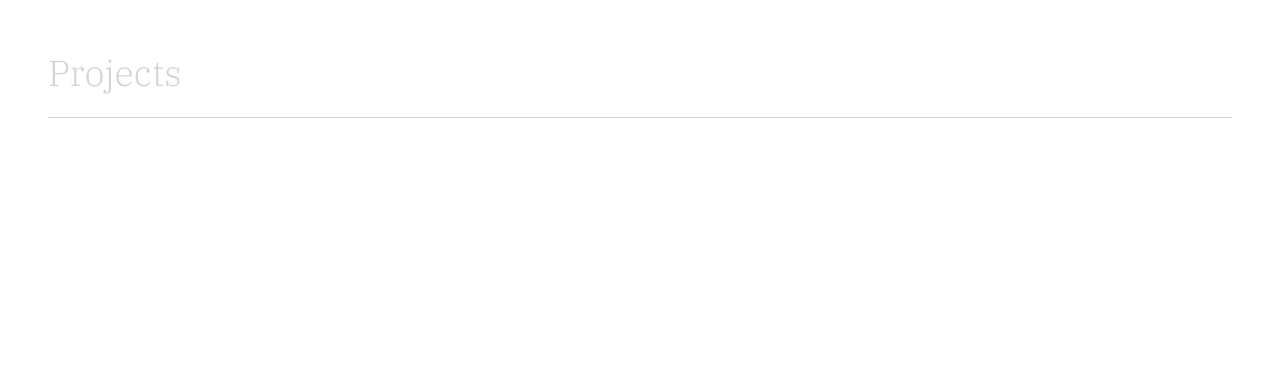
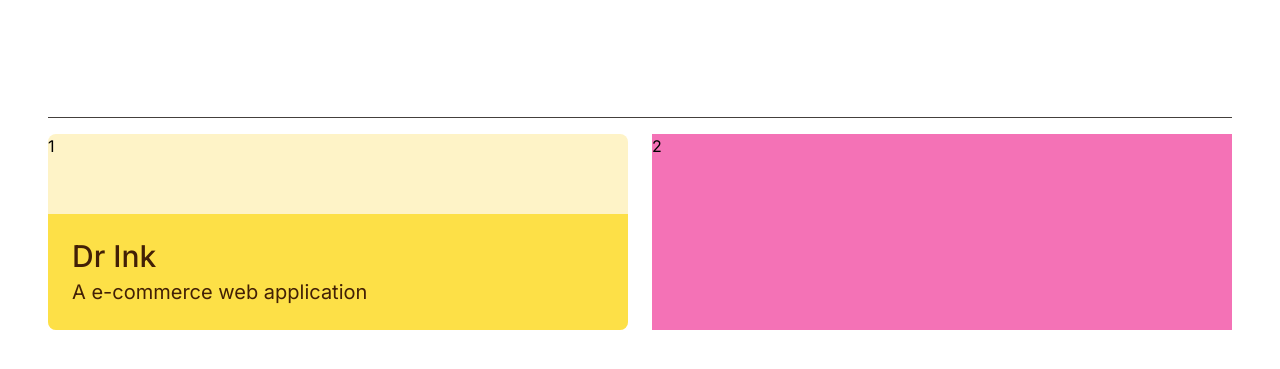
Before and after one commit to amarmanhala/infiniteloop, a Next.js app: page / in a window 1280 px wide. Shown: the part 307-676 px from the top of the page. Built offline with nearby package versions, Linux system fonts and the light colour scheme.

Commit message:
Add work cards

```diff
--- a/src/app/globals.css
+++ b/src/app/globals.css
@@ -23,3 +23,12 @@ body {
   --tweet-border: 1px solid #404040 !important;
   --tweet-bg-color-hover: #000 !important;
 }
+
+.popup {
+  position: absolute;
+  background-color: #333;
+  color: #fff;
+  padding: 5px;
+  border-radius: 5px;
+  z-index: 999;
+}
--- a/src/app/page.tsx
+++ b/src/app/page.tsx
@@ -1,6 +1,7 @@
 import Image from "next/image";
 import Link from "next/link";
 import { Inter, IBM_Plex_Serif } from "next/font/google";
+import Popup from "./components/Popup";
 
 const ibmPlexSerif = IBM_Plex_Serif({ weight: ["300"], subsets: ["latin"] });
 
@@ -9,18 +10,36 @@ export default function Home() {
     <main className="flex min-h-screen flex-col px-6 py-8 sm:px-6 sm:py-6">
       <section className="">
         <h1 className="text-5xl text-white font-regular leading-tight">
-        Hello, I&apos;m Amarpreet Singh, a software developer and designer based in chilly Toronto. I spend my time to crafting delightful software solutions that help companies grow their businesses.
-
+          Hello, I&apos;m Amarpreet Singh, a software developer and designer
+          based in chilly Toronto. I spend my time to crafting delightful
+          software solutions that help companies grow their businesses.
         </h1>
-
       </section>
 
-      <section className="mt-12">
+      <section className="mt-16">
         <h2
-          className={`${ibmPlexSerif.className} text-neutral-300 text-2xl sm:text-4xl border-b border-neutral-300 py-3 sm:py-6`}
+          className={`${ibmPlexSerif.className} text-white text-4xl border-b border-stone-700 py-4`}
         >
           Projects
         </h2>
+        <div className="grid w-full grid-cols-2 gap-6 my-4">
+          <div className="w-full">
+            <div className="bg-amber-100 rounded-lg">
+              <div className="h-20">1</div>
+              <div className="bg-yellow-300 rounded-b-lg">
+                <div className="flex w-full p-6 flex-col">
+                  <div>
+                    <h3 className="text-3xl font-medium text-yellow-950 mb-1">
+                      Dr Ink
+                    </h3>
+                  </div>
+                  <div><p className="text-xl text-yellow-950">A e-commerce web application</p></div>
+                </div>
+              </div>
+            </div>
+          </div>
+          <div className="bg-pink-400">2</div>
+        </div>
       </section>
     </main>
   );
```
